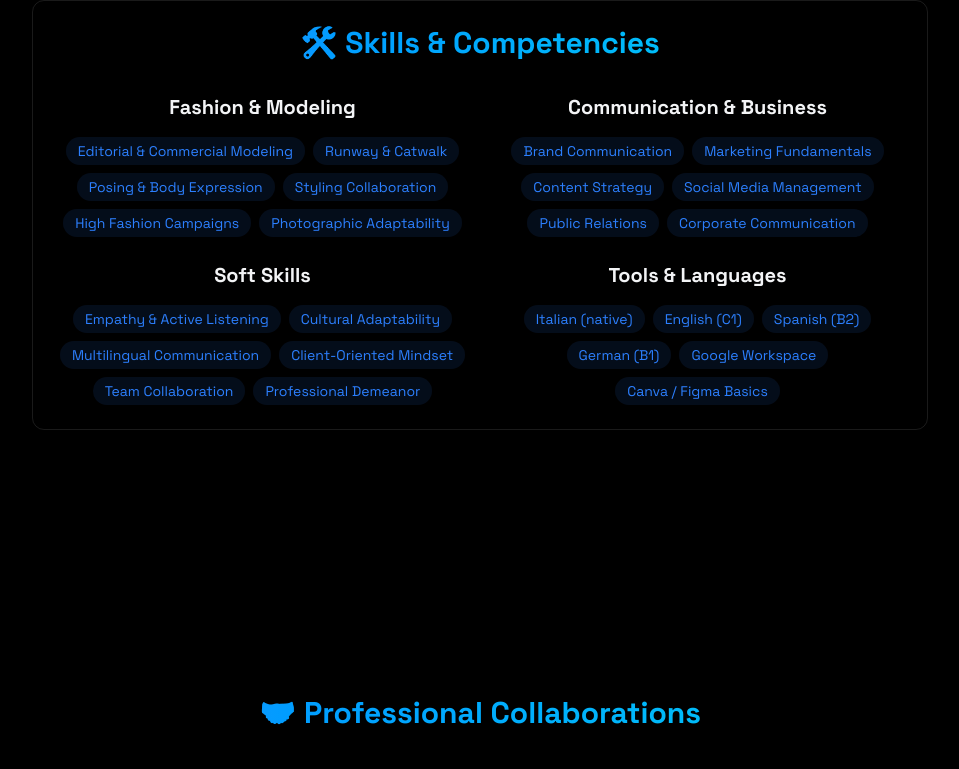
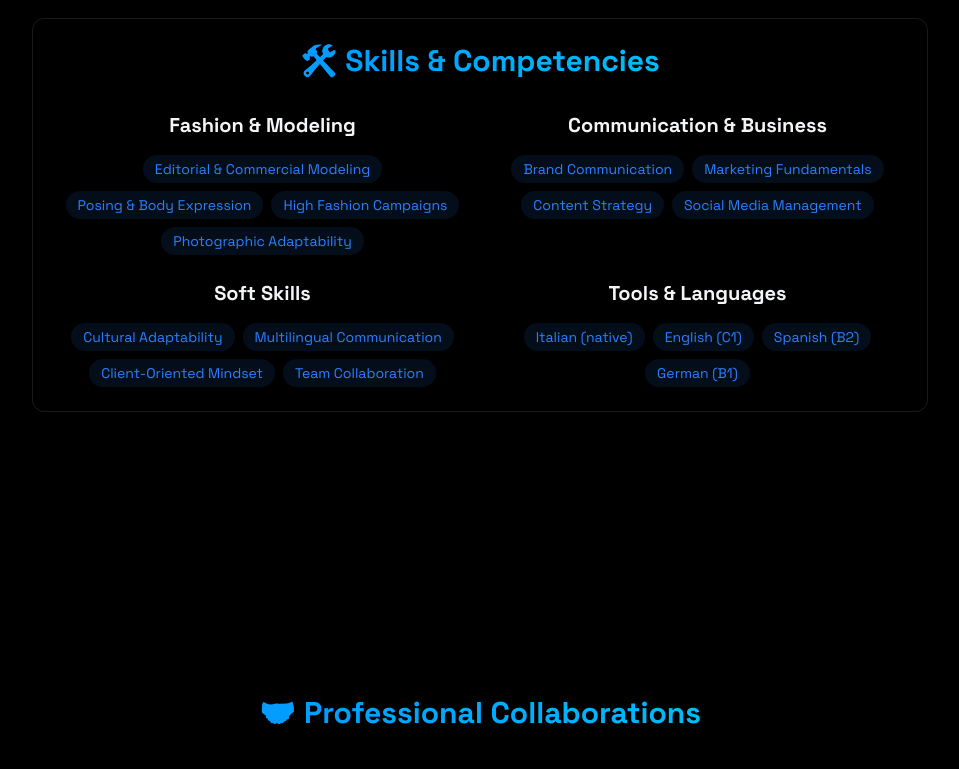
Before and after one commit to alessandradeserti/portfolio, a React (Vite) app: page / in a window 1280 px wide. Shown: the part 2277-3046 px from the top of the page, without its empty margins (160-1119 px from the left). Built offline with nearby package versions, Linux system fonts and the light colour scheme.

Commit message:
Update portfolio site

```diff
--- a/src/components/sections/Collaborations.jsx
+++ b/src/components/sections/Collaborations.jsx
@@ -174,7 +174,7 @@ export const Collaborations = () => {
                   <h3 className="text-xl font-bold mb-4 text-white">{sectionTitle}</h3>
                   <div className="flex flex-wrap justify-center gap-2">
                     {brandList.map((brand, i) => (
-                      <span key={i} className="bg-white/10 text-white py-1 px-3 rounded-full text-sm hover:bg-white/20 transition">
+                      <span key={i} className="bg-blue-500/10 text-blue-500 py-1 px-3 rounded-full text-sm hover:bg-blue-500/20 transition">
                         {brand}
                       </span>
                     ))}
--- a/src/components/sections/Skills.jsx
+++ b/src/components/sections/Skills.jsx
@@ -3,9 +3,7 @@ import { RevealOnScroll } from "../RevealOnScroll";
 export const Skills = () => {
   const FashionAndModeling = [
     "Editorial & Commercial Modeling",
-    "Runway & Catwalk",
     "Posing & Body Expression",
-    "Styling Collaboration",
     "High Fashion Campaigns",
     "Photographic Adaptability"
   ];
@@ -15,17 +13,13 @@ export const Skills = () => {
     "Marketing Fundamentals",
     "Content Strategy",
     "Social Media Management",
-    "Public Relations",
-    "Corporate Communication"
   ];
 
   const SoftSkills = [
-    "Empathy & Active Listening",
     "Cultural Adaptability",
     "Multilingual Communication",
     "Client-Oriented Mindset",
     "Team Collaboration",
-    "Professional Demeanor"
   ];
 
   const ToolsAndLanguages = [
@@ -33,8 +27,6 @@ export const Skills = () => {
     "English (C1)",
     "Spanish (B2)",
     "German (B1)",
-    "Google Workspace",
-    "Canva / Figma Basics"
   ];
 
   return (
```
